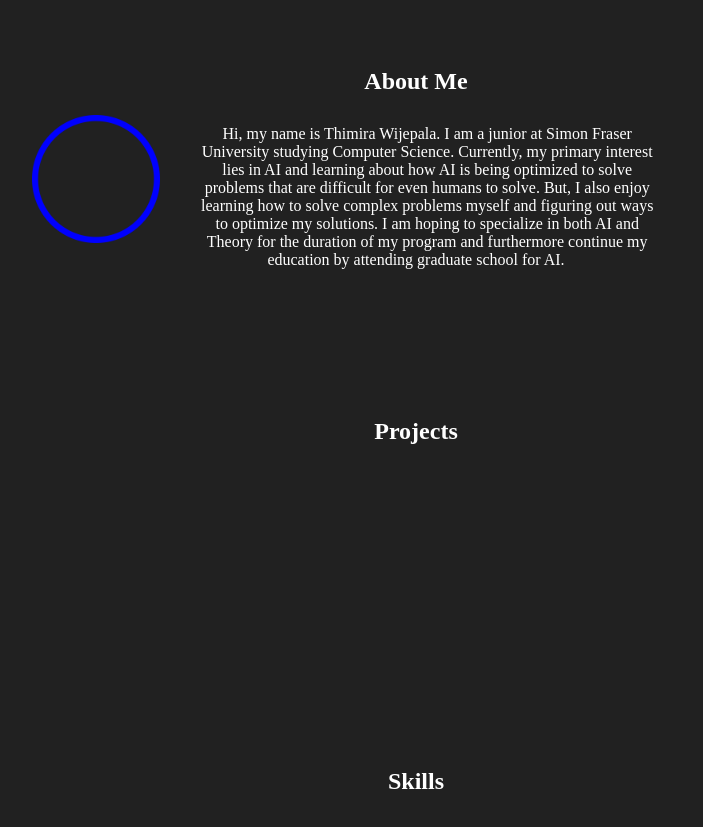
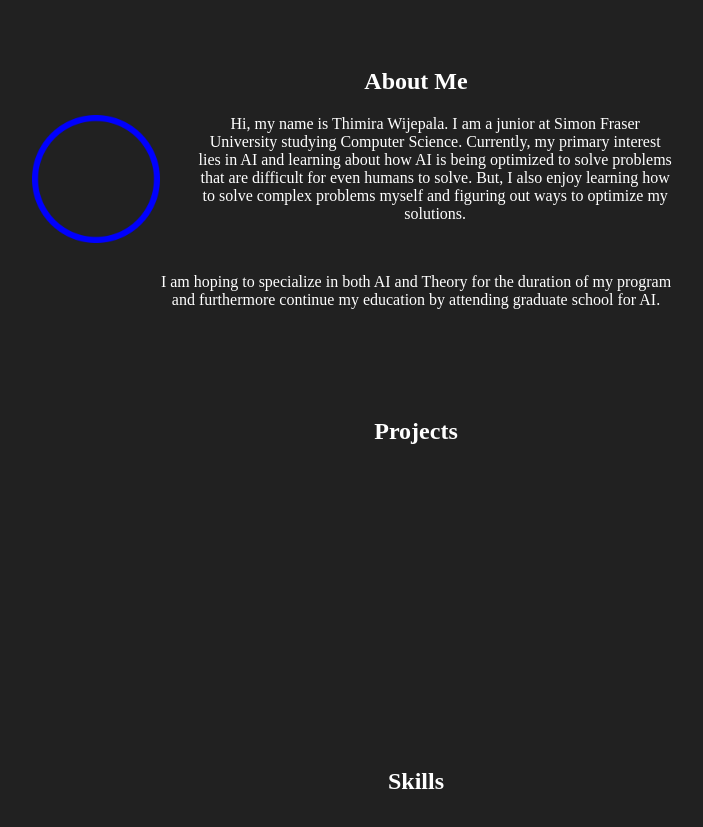
Before and after one commit to tpwijepala/tpwijepala.github.io, a plain HTML site: page index.html in a window 1280 px wide. Shown: the part 973-1800 px from the top of the page, without its empty margins (224-927 px from the left). Drawn offline with Linux system fonts and the light colour scheme.

Commit message:
edited layout of about me

```diff
--- a/index.html
+++ b/index.html
@@ -48,6 +48,9 @@
                     I am a junior at Simon Fraser University studying Computer Science.
                     Currently, my primary interest lies in AI and learning about how AI is being optimized to solve problems that are difficult for even humans to solve.
                     But, I also enjoy learning how to solve complex problems myself and figuring out ways to optimize my solutions.
+                </p>
+                <br>
+                <p>
                     I am hoping to specialize in both AI and Theory for the duration of my program and furthermore continue my education by attending graduate school for AI.
                 </p>
             </div>
--- a/styles.css
+++ b/styles.css
@@ -78,5 +78,5 @@ h1 {
 }
 
 #about-me p {
-    padding: 10px 400px 0 400px;
+    padding: 0 30% 0 30%;
 }
```
